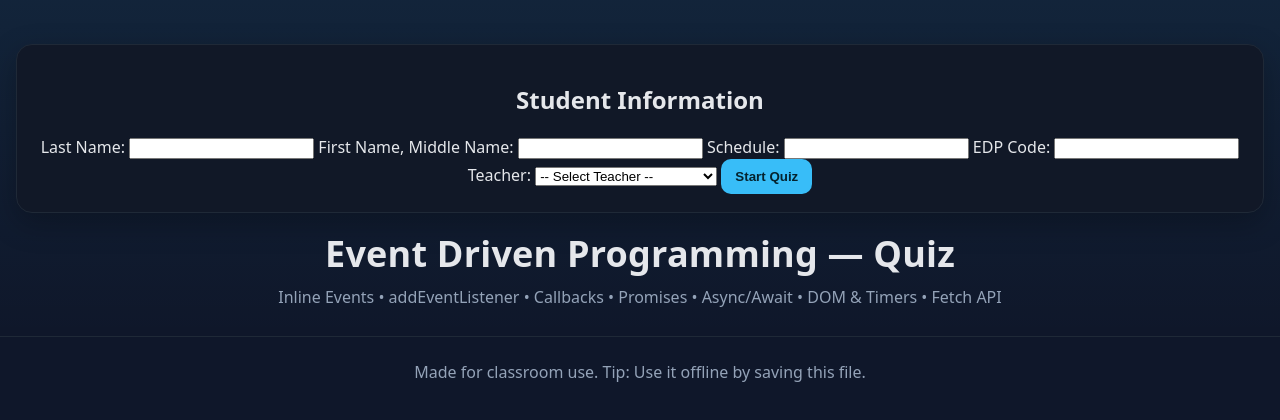
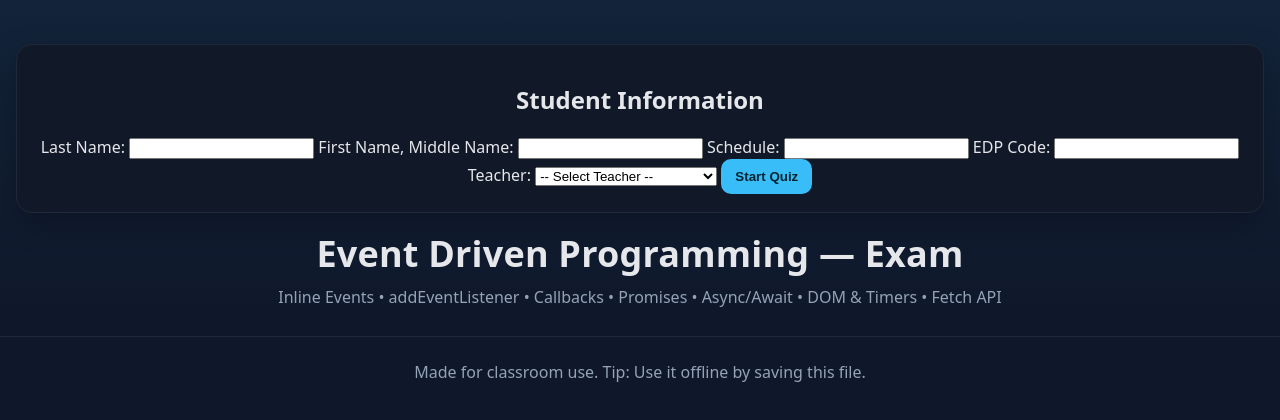
Before and after one commit to jlcabucoscec/EVDMExam, a plain HTML site: page index.html in a window 1280 px wide. Drawn offline with Linux system fonts and the light colour scheme.

Commit message:
Update index.html

```diff
--- a/index.html
+++ b/index.html
@@ -3,7 +3,7 @@
 <head>
 <meta charset="UTF-8">
 <meta name="viewport" content="width=device-width, initial-scale=1.0">
-<title>Event Driven Programming Quiz</title>
+<title>Event Driven Exam</title>
 <style>
   :root{--bg:#0f172a;--card:#111827;--accent:#38bdf8;--muted:#94a3b8;--ok:#22c55e;--bad:#ef4444;}
   *{box-sizing:border-box}
@@ -69,7 +69,7 @@
   </div>
 
 
-  <h1>Event Driven Programming — Quiz</h1>
+  <h1>Event Driven Programming — Exam</h1>
   <p class="sub">Inline Events • addEventListener • Callbacks • Promises • Async/Await • DOM & Timers • Fetch API</p>
 </header>
 
@@ -503,4 +503,5 @@ function loadTest(index){
 </script>
 
 </body>
+
 </html>
```
